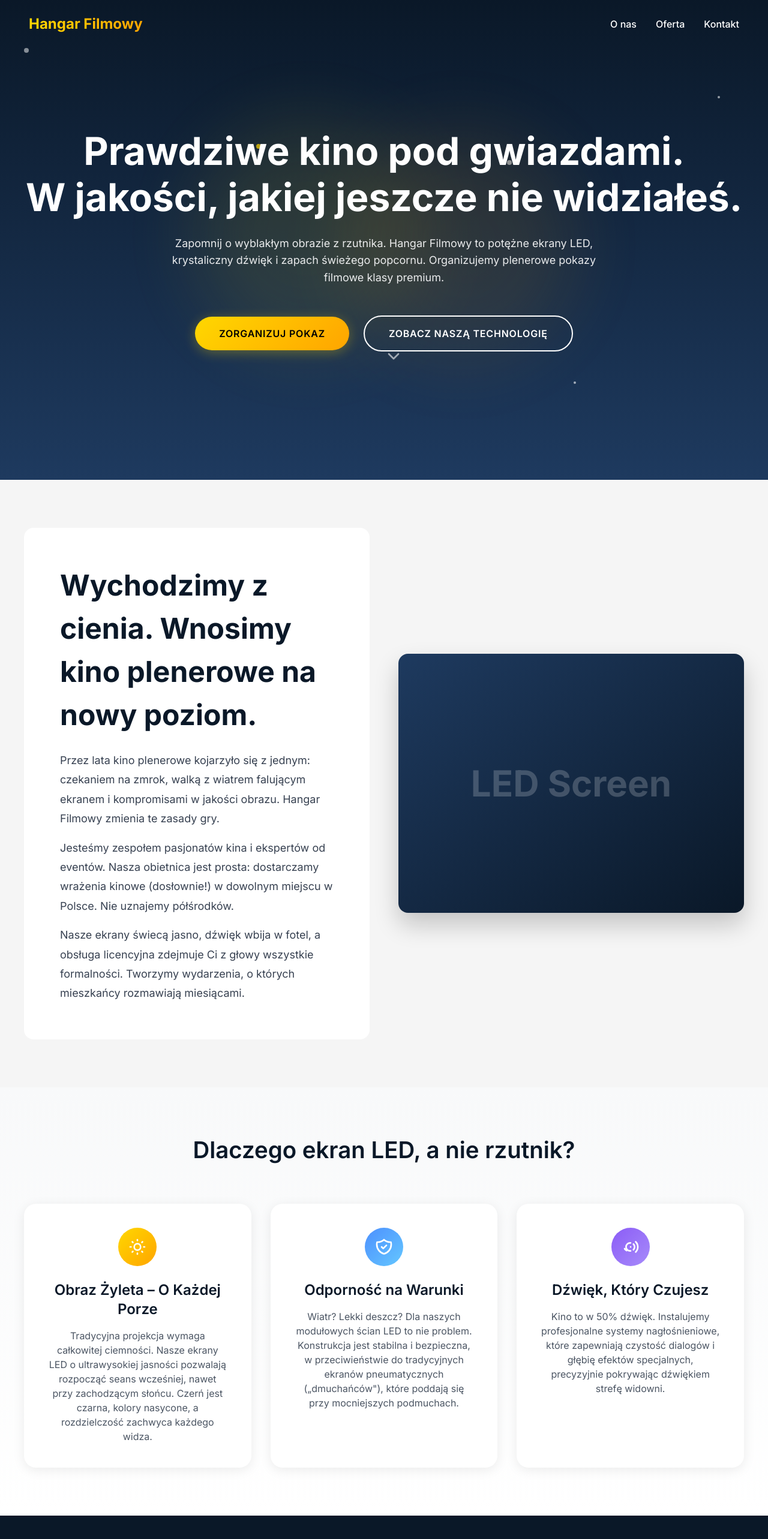
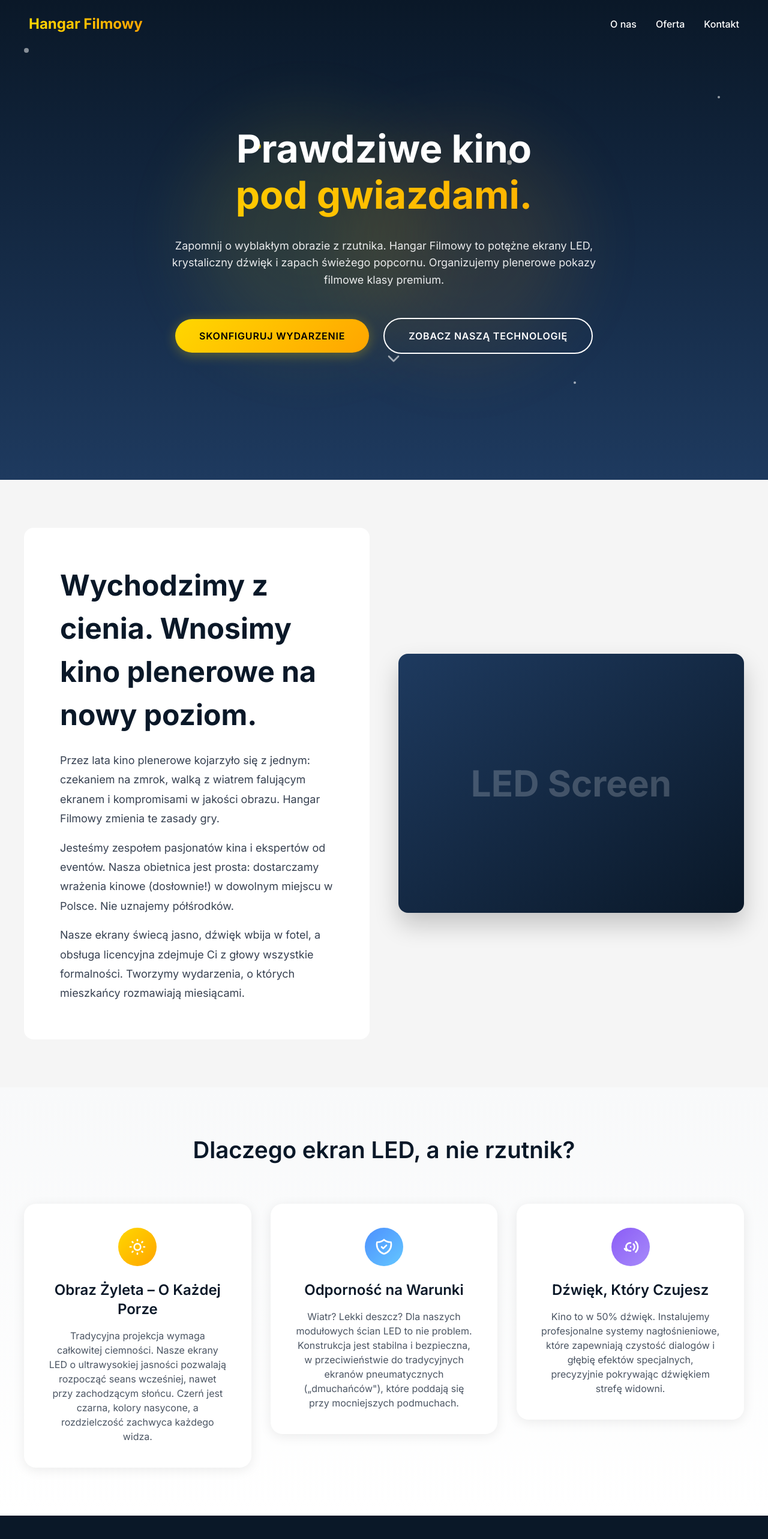
Before and after one commit to Przemmoo/hangar-filmowy, a Next.js app: page / in a window 1280 px wide. Shown: the top 2566 px of the page at 60% size. Built offline with nearby package versions, Linux system fonts and the light colour scheme.

Commit message:
feat: dodaj scroll-triggered animations z Framer Motion - ScrollReveal component dla O Nas i Dlaczego My sekcji

```diff
--- a/app/page.tsx
+++ b/app/page.tsx
@@ -2,6 +2,7 @@
 
 import { useState } from 'react';
 import Navbar from '@/components/Navbar';
+import ScrollReveal from '@/components/ScrollReveal';
 import { ChevronDown } from 'lucide-react';
 
 type EventType = 'city' | 'corporate' | 'hotel' | 'festival' | null;
@@ -123,10 +124,10 @@ export default function Home() {
 
         {/* Content */}
         <div className="relative z-10 container mx-auto px-6 text-center">
-          <h1 className="heading-hero text-white mb-6">
-            Prawdziwe kino pod gwiazdami.<br />
-            W jakości, jakiej jeszcze nie widziałeś.
-          </h1>
+          <h1 className="heading-hero text-white ">
+            Prawdziwe kino</h1>
+            <h1 className="heading-hero mb-8 bg-gradient-to-r from-[#FFD700] to-[#FFA500] bg-clip-text text-transparent">pod gwiazdami.</h1>
+
 
           <p className="body-text text-white/90 max-w-3xl mx-auto mb-12">
             Zapomnij o wyblakłym obrazie z rzutnika. Hangar Filmowy to potężne ekrany LED,
@@ -136,11 +137,11 @@ export default function Home() {
 
           <div className="flex flex-col sm:flex-row gap-6 justify-center items-center">
             <button
-              onClick={() => document.getElementById('kontakt')?.scrollIntoView({ behavior: 'smooth' })}
+              onClick={() => document.getElementById('konfigurator')?.scrollIntoView({ behavior: 'smooth' })}
               className="btn-primary text-sm md:text-base"
               style={{ borderRadius: '30px', padding: '16px 40px', textTransform: 'uppercase', letterSpacing: '0.05em' }}
             >
-              Zorganizuj pokaz
+              Skonfiguruj wydarzenie
             </button>
             <button
               onClick={() => document.getElementById('dlaczego-my')?.scrollIntoView({ behavior: 'smooth' })}
@@ -163,7 +164,8 @@ export default function Home() {
         <div className="container mx-auto px-6">
           <div className="grid md:grid-cols-2 gap-12 items-center">
             {/* Text Side */}
-            <div style={{ padding: '60px' }} className="bg-white rounded-2xl">
+            <ScrollReveal>
+              <div style={{ padding: '60px' }} className="bg-white rounded-2xl">
               <h2 className="text-[48px] font-bold text-[#0A1828] mb-6" style={{ marginBottom: '24px' }}>
                 Wychodzimy z cienia. Wnosimy kino plenerowe na nowy poziom.
               </h2>
@@ -182,8 +184,10 @@ export default function Home() {
                 </p>
               </div>
             </div>
+            </ScrollReveal>
 
             {/* Image Side */}
+            <ScrollReveal delay={0.2}>
             <div className="relative">
               <div
                 className="aspect-[4/3] bg-gradient-to-br from-[#1E3A5F] to-[#0A1828] flex items-center justify-center"
@@ -192,6 +196,7 @@ export default function Home() {
                 <div className="text-white/20 text-6xl font-bold">LED Screen</div>
               </div>
             </div>
+            </ScrollReveal>
           </div>
         </div>
       </section>
@@ -199,12 +204,15 @@ export default function Home() {
       {/* Dlaczego My Section */}
       <section id="dlaczego-my" className="section-padding bg-gradient-to-b from-[#F8F9FA] to-white">
         <div className="container mx-auto px-6">
-          <h2 className="heading-section text-[#0A1828] text-center mb-16">
-            Dlaczego ekran LED, a nie rzutnik?
-          </h2>
+          <ScrollReveal>
+            <h2 className="heading-section text-[#0A1828] text-center mb-16">
+              Dlaczego ekran LED, a nie rzutnik?
+            </h2>
+          </ScrollReveal>
 
           <div className="grid md:grid-cols-3 gap-8">
             {/* Box 1 - Yellow-Orange Gradient */}
+            <ScrollReveal delay={0.1}>
             <div className="card group cursor-pointer" style={{ padding: '40px', borderRadius: '20px' }}>
               <div
                 className="flex items-center justify-center mb-6 mx-auto group-hover:scale-110 transition-transform duration-300"
@@ -228,8 +236,10 @@ export default function Home() {
                 kolory nasycone, a rozdzielczość zachwyca każdego widza.
               </p>
             </div>
+            </ScrollReveal>
 
             {/* Box 2 - Blue Gradient */}
+            <ScrollReveal delay={0.2}>
             <div className="card group cursor-pointer" style={{ padding: '40px', borderRadius: '20px' }}>
               <div
                 className="flex items-center justify-center mb-6 mx-auto group-hover:scale-110 transition-transform duration-300"
@@ -253,13 +263,15 @@ export default function Home() {
                 („dmuchańców"), które poddają się przy mocniejszych podmuchach.
               </p>
             </div>
+            </ScrollReveal>
 
             {/* Box 3 - Purple Gradient */}
+            <ScrollReveal delay={0.3}>
             <div className="card group cursor-pointer" style={{ padding: '40px', borderRadius: '20px' }}>
               <div
                 className="flex items-center justify-center mb-6 mx-auto group-hover:scale-110 transition-transform duration-300"
                 style={{
-                  width: '64px',
+                    width: '64px',
                   height: '64px',
                   borderRadius: '50%',
                   background: 'linear-gradient(135deg, #8B5CF6 0%, #A78BFA 100%)'
@@ -277,6 +289,7 @@ export default function Home() {
                 czystość dialogów i głębię efektów specjalnych, precyzyjnie pokrywając dźwiękiem strefę widowni.
               </p>
             </div>
+            </ScrollReveal>
           </div>
         </div>
       </section>
--- /dev/null
+++ b/components/ScrollReveal.tsx
@@ -0,0 +1,31 @@
+'use client';
+
+import { motion, useInView } from 'framer-motion';
+import { useRef, ReactNode } from 'react';
+
+interface ScrollRevealProps {
+  children: ReactNode;
+  delay?: number;
+}
+
+const ScrollReveal = ({ children, delay = 0 }: ScrollRevealProps) => {
+  const ref = useRef(null);
+  const isInView = useInView(ref, { once: true, margin: "-100px" });
+
+  return (
+    <motion.div
+      ref={ref}
+      initial={{ opacity: 0, y: 30 }}
+      animate={isInView ? { opacity: 1, y: 0 } : { opacity: 0, y: 30 }}
+      transition={{
+        duration: 0.6,
+        delay,
+        ease: [0.4, 0, 0.2, 1]
+      }}
+    >
+      {children}
+    </motion.div>
+  );
+};
+
+export default ScrollReveal;
--- a/package.json
+++ b/package.json
@@ -13,7 +13,7 @@
   },
   "dependencies": {
     "@prisma/client": "^5.22.0",
-    "framer-motion": "^11.14.4",
+    "framer-motion": "^11.18.2",
     "lucide-react": "^0.468.0",
     "next": "15.1.3",
     "next-auth": "^5.0.0-beta.25",
```
Also changed, not shown: 1 other file (tests, documents, lock files or other folders).
